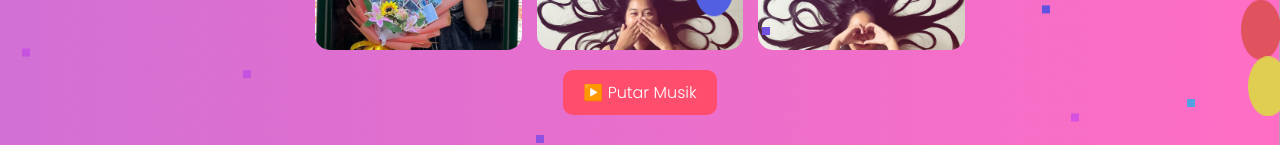
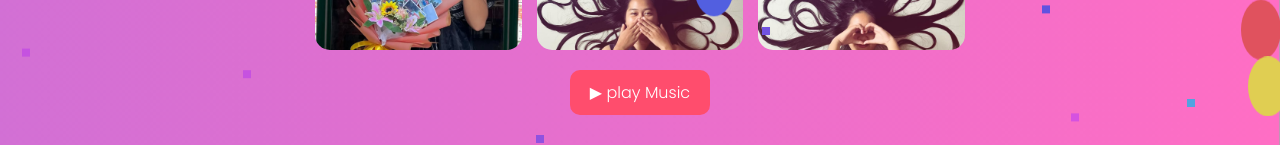
Before and after one commit to gilbetjuliesa-crypto/gemi.aurni, a plain HTML site: page index.html in a window 1280 px wide. Shown: the part 747-892 px from the top of the page. Drawn offline with Linux system fonts and the light colour scheme.

Commit message:
Update index.html

```diff
--- a/index.html
+++ b/index.html
@@ -171,7 +171,7 @@ p {
         <source src="hbd.mp3" type="audio/mpeg">
     </audio>
 
-    <button class="music-btn" onclick="playMusic()">▶️ Putar Musik</button>
+    <button class="music-btn" onclick="playMusic()">▶ play Music</button>
 
 </div>
 
```
